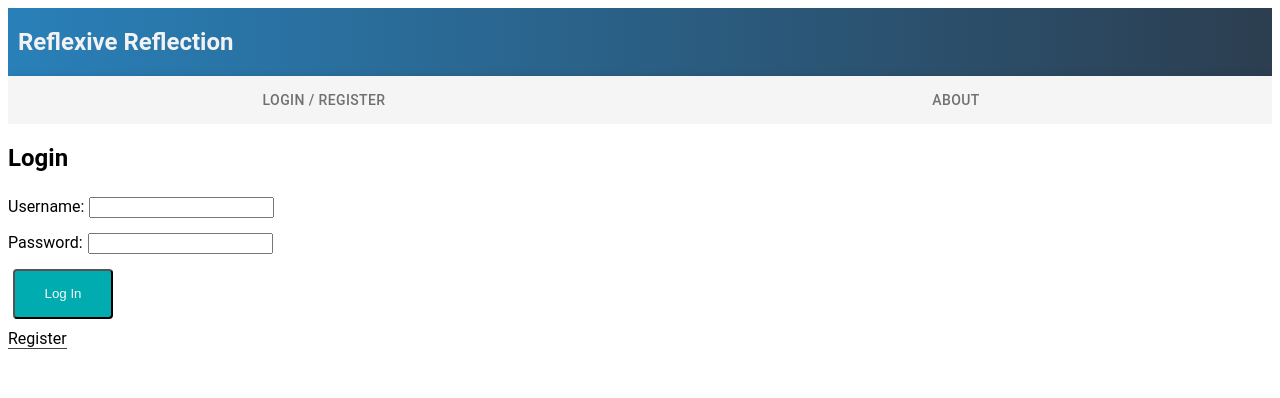
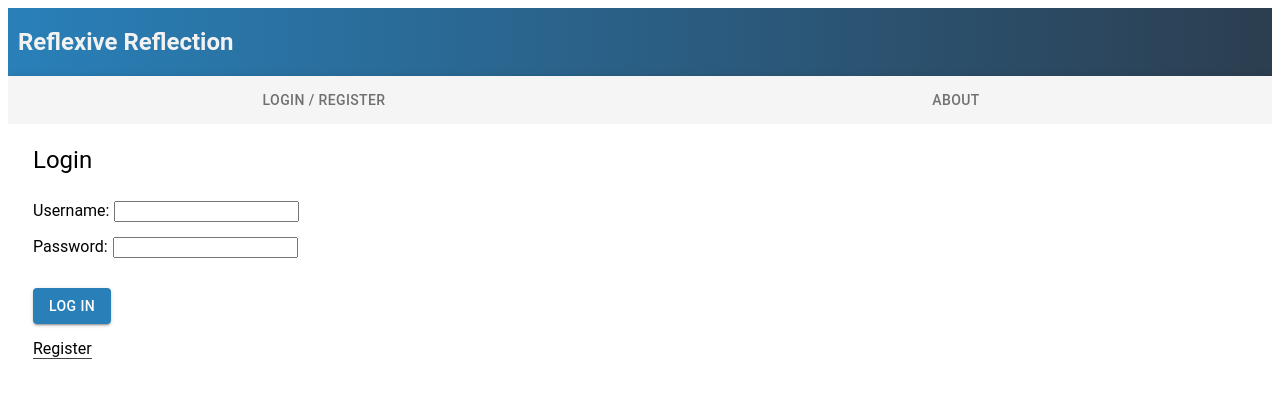
Before and after one commit to rschoenmann/prime-solo-project, a React app: page /#/home in a window 1280 px wide. Built offline with nearby package versions, Linux system fonts and the light colour scheme; some packages are replaced by stand-ins of ours; no server answers.

Commit message:
formatted LoginPage withStyles

```diff
--- a/src/components/App/App.css
+++ b/src/components/App/App.css
@@ -46,4 +46,5 @@ input {
     border-bottom:1px solid #444;
     cursor: pointer;
     right: 0px;
+    font-family: Roboto, Helvetica, Arial, sans-serif;
 }
--- a/src/components/Dashboard/Dashboard.js
+++ b/src/components/Dashboard/Dashboard.js
@@ -2,7 +2,6 @@ import React, {Component} from 'react';
 import {connect} from 'react-redux';
 import {Button, TextField, Select, MenuItem, FormControl, InputLabel, FormControlLabel, Grid, Typography} from '@material-ui/core';
 import {withStyles} from '@material-ui/styles';
-import {createMuiTheme} from '@material-ui/core/styles';
 import CalendarHeatmap from 'react-calendar-heatmap';
 import './Dashboard.css';
 import moment from 'moment';
@@ -10,13 +9,6 @@ import Swal from 'sweetalert2';
 import ReactTooltip from 'react-tooltip';
 import Tooltip from 'react-bootstrap/Tooltip';
 import OverlayTrigger from 'react-bootstrap/OverlayTrigger';
-
-const theme = createMuiTheme({
-	palette: {
-		primary: {main: '#2980b9'},
-		secondary: {main: '#29b9ab'}
-	}
-})
 
 const styles = {
 	root: {
--- a/src/components/LoginPage/LoginPage.js
+++ b/src/components/LoginPage/LoginPage.js
@@ -1,22 +1,24 @@
 import React, {Component} from 'react';
 import {connect} from 'react-redux';
-import {withStyles, ThemeProvider} from '@material-ui/styles';
-import {createMuiTheme} from '@material-ui/core/styles';
-import {Grid, Typography} from '@material-ui/core';
-
-const theme = createMuiTheme({
-  palette: {
-    primary: {main: '#4caf50'},
-    secondary: {main: '#81d4fa'}
-  }
-})
+import {withStyles} from '@material-ui/styles';
+import {Grid, Typography, Button} from '@material-ui/core';
 
 const styles = {
-  root: {
+	root: {
     justify: 'center',
-  },
+		fontFamily: 'Roboto, Helvetica, Arial, sans-serif',
+		marginLeft: '25px',
+	},
+	head: {
+		marginTop: '20px',
+		marginBottom: '20px',
+	},
+	login: {
+		marginTop: '20px',
+    marginBottom: '15px',
 
-}
+	},
+};
 class LoginPage extends Component {
   state = {
     username: '',
@@ -48,7 +50,7 @@ class LoginPage extends Component {
   render() {
     const {classes} = this.props;
     return (
-      <>
+      <Grid className={classes.root}>
       <div>
         {this.props.errors.loginMessage && (
           <h2
@@ -59,7 +61,7 @@ class LoginPage extends Component {
           </h2>
         )}
         <form onSubmit={this.login} className="registerForm">
-          <h2>Login</h2>
+          <Typography variant="h5" className={classes.head}>Login</Typography>
           <div>
             <label htmlFor="username">
               Username:
@@ -83,12 +85,7 @@ class LoginPage extends Component {
             </label>
           </div>
           <div>
-            <input
-              className="log-in"
-              type="submit"
-              name="submit"
-              value="Log In"
-            />
+            <Button type="submit" variant="contained" color="primary" value="Log In" className={classes.login}>Log In</Button>
           </div>
         </form>
 
@@ -101,7 +98,7 @@ class LoginPage extends Component {
           </button>
 
       </div>
-      </>
+      </Grid>
     );
   }
 }
@@ -113,4 +110,4 @@ const mapStateToProps = state => ({
   errors: state.errors,
 });
 
-export default connect(mapStateToProps)(LoginPage);
+export default withStyles(styles)(connect(mapStateToProps)(LoginPage));
```
